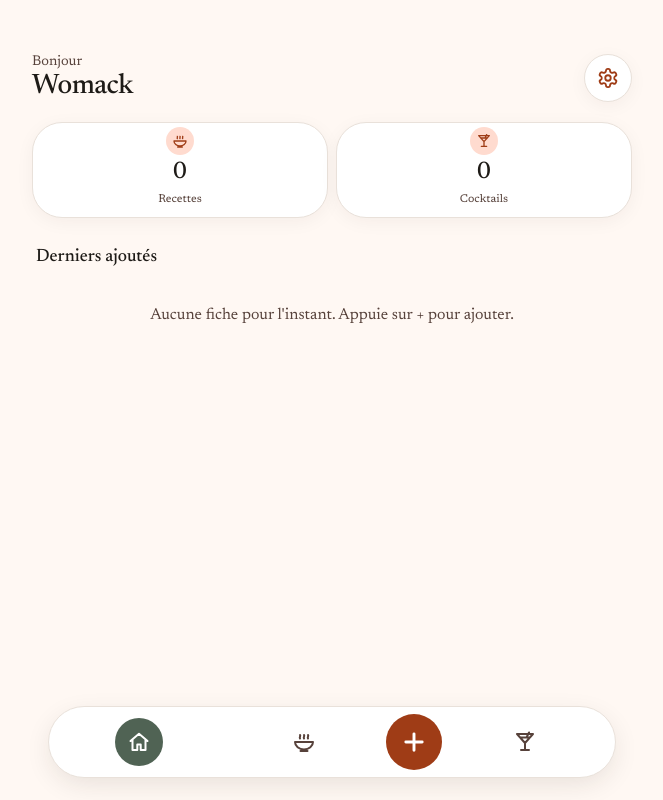
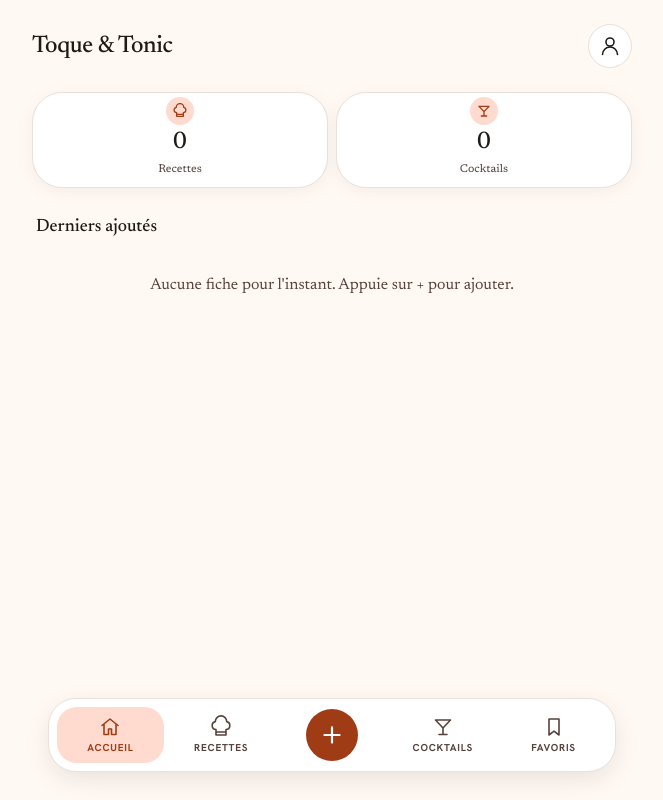
Before and after one commit to Womack82/toque-tonic, a plain HTML site: page index.html in a window 1280 px wide. Shown: the whole page, without its empty margins (308-971 px from the left). Drawn offline with Linux system fonts and the light colour scheme.

Commit message:
Refonte DA, étape 3 : barre d'onglets flottante avec Favoris, en-tête Toque & Tonic et bouton profil, Prénom caché (v1.5)
Co-Authored-By: Claude Opus 5.5 <noreply@anthropic.com>

```diff
--- a/app.js
+++ b/app.js
@@ -7,7 +7,7 @@
 // ⚠️ Doit toujours être le même que NOM_CACHE dans service-worker.js
 // Chaque changement, quel qu'il soit, ajoute 1 au second numéro
 // (v1.0 → v1.1 → v1.2…).
-const VERSION = "v1.4";
+const VERSION = "v1.5";
 
 // Noms sous lesquels on range les données dans la mémoire du téléphone.
 // Ils commencent par « toque-tonic » : Wodo est publiée sur le même site
@@ -58,7 +58,8 @@ function migrerFiches() {
 }
 migrerFiches();
 
-// La page affichée : "accueil" ou une catégorie ("recette", "cocktail")
+// La page affichée : "accueil", une catégorie ("recette", "cocktail")
+// ou "favoris"
 let pageActive = "accueil";
 
 // On récupère les morceaux de la page dont on a besoin
@@ -66,9 +67,8 @@ let pageActive = "accueil";
 const formulaire = document.getElementById("formulaire-ajout");
 const champTitre = document.getElementById("champ-titre");
 // En-tête, pages et barre du bas
-const entetePetit = document.getElementById("entete-petit");
-const enteteGrand = document.getElementById("entete-grand");
-const boutonAccueil = document.getElementById("bouton-accueil");
+const titreCategorie = document.getElementById("titre-categorie");
+const compteCategorie = document.getElementById("compte-categorie");
 const pageAccueil = document.getElementById("page-accueil");
 const pageCategorie = document.getElementById("page-categorie");
 const carres = document.querySelectorAll(".carre");
@@ -76,17 +76,13 @@ const listeRecents = document.getElementById("liste-recents");
 const recentsVide = document.getElementById("recents-vide");
 const liste = document.getElementById("liste");
 const messageVide = document.getElementById("message-vide");
-const onglets = document.querySelectorAll(".onglet");
+const onglets = document.querySelectorAll(".tabbar-onglet");
 
 // Nom du type affiché sous le titre des cartes
 const NOMS_SIMPLES = { recette: "Recette", cocktail: "Cocktail" };
 
-// Icônes des types, dessinées en SVG (24 × 24) pour pouvoir les colorer :
-// bol avec vapeur, verre à cocktail
-const ICONES_TYPES = {
-  recette: "M3 12h18a9 7.5 0 0 1-18 0z M8.5 21h7 M8 8.5c-1-1.2 1-2.3 0-3.5 M12 8.5c-1-1.2 1-2.3 0-3.5 M16 8.5c-1-1.2 1-2.3 0-3.5",
-  cocktail: "M4 4h16l-8 9z M7 7.5h10 M12 13v7 M8 20h8 M16 2.5l-2 4",
-};
+// Icônes des types (tracés de icones.js) : toque, coupe à cocktail
+const ICONES_TYPES = { recette: ICONES.toque, cocktail: ICONES.coupe };
 
 // Fabrique une icône SVG à partir d'un tracé (trait de la couleur du texte)
 function creerIcone(trace, classe = "icone-svg") {
@@ -102,7 +98,7 @@ function creerIcone(trace, classe = "icone-svg") {
 }
 
 // Les 2 catégories de la navigation
-const NOMS_PLURIELS = { recette: "Recettes", cocktail: "Cocktails" };
+const NOMS_PLURIELS = { recette: "Recettes", cocktail: "Cocktails", favoris: "Favoris" };
 
 // Date d'ajout d'un élément : son identifiant est l'heure de création
 // (Date.now()). Renvoie null si l'identifiant n'est pas une date.
@@ -144,11 +140,16 @@ function afficher(animer = false) {
   // Page catégorie
   liste.innerHTML = "";
   if (pageActive !== "accueil") {
-    const visibles = elements.filter((el) => el.type === pageActive);
+    // Favoris : les fiches marquées d'un signet ; sinon, un type
+    const visibles = pageActive === "favoris"
+      ? elements.filter((el) => estFiche(el.type) && el.favori)
+      : elements.filter((el) => el.type === pageActive);
     for (const el of visibles) liste.append(creerCarte(el));
-    messageVide.textContent = "Rien ici pour l'instant. Appuie sur + pour ajouter.";
+    messageVide.textContent = pageActive === "favoris"
+      ? "Aucun favori pour l'instant. Touche le signet d'une fiche pour la retrouver ici."
+      : "Rien ici pour l'instant. Appuie sur + pour ajouter.";
     messageVide.hidden = visibles.length > 0;
-    entetePetit.textContent = pluriel(visibles.length, "fiche");
+    compteCategorie.textContent = pluriel(visibles.length, "fiche");
   }
 
   if (animer && !sansAnimation.matches) {
@@ -164,27 +165,28 @@ function afficher(animer = false) {
   }
 }
 
-// Change de page : "accueil" ou une catégorie ("recette", "cocktail")
+// Change de page : "accueil", une catégorie ("recette", "cocktail")
+// ou "favoris"
 function allerA(page) {
   pageActive = page;
   const accueil = page === "accueil";
   pageAccueil.hidden = !accueil;
   pageCategorie.hidden = accueil;
-  enteteSalut();
-  // Catégorie surlignée dans la barre (le bouton Accueil garde toujours
-  // le même style ; aria-current indique la page aux lecteurs d'écran)
-  boutonAccueil.toggleAttribute("aria-current", accueil);
+  if (!accueil) titreCategorie.textContent = NOMS_PLURIELS[page];
+  // Onglet de la page surligné dans la barre
+  // (aria-current indique la page aux lecteurs d'écran)
   for (const onglet of onglets) {
-    const actif = onglet.dataset.type === page;
+    const actif = onglet.dataset.page === page;
     onglet.classList.toggle("actif", actif);
-    onglet.toggleAttribute("aria-current", actif);
+    if (actif) onglet.setAttribute("aria-current", "page");
+    else onglet.removeAttribute("aria-current");
   }
   window.scrollTo(0, 0);
   afficher(true);
 }
 
-// Prénom affiché sur l'accueil : gardé sur l'appareil (Réglages → Prénom),
-// « Womack » s'il n'a jamais été changé
+// Prénom : gardé sur l'appareil (Réglages → Prénom, rubrique cachée depuis
+// la v1.5 : l'accueil ne l'affiche plus), « Womack » s'il n'a jamais été changé
 const CLE_PRENOM = "toque-tonic-prenom";
 const PRENOM_PAR_DEFAUT = "Womack";
 function lirePrenom() {
@@ -195,17 +197,6 @@ function lirePrenom() {
   }
 }
 
-// En-tête de l'accueil : « Bonjour » (petit) et le prénom (grand).
-// Page catégorie : le nom de la catégorie en grand ; le petit texte
-// (« 8 fiches ») est écrit par afficher().
-function enteteSalut() {
-  if (pageActive === "accueil") {
-    entetePetit.textContent = "Bonjour";
-    enteteGrand.textContent = lirePrenom();
-  } else {
-    enteteGrand.textContent = NOMS_PLURIELS[pageActive];
-  }
-}
 
 // Fabrique la carte <li> d'un élément :
 // vignette + titre + type/année (+ date d'ajout sur l'accueil) ; un appui
@@ -693,15 +684,13 @@ const fermerReglages = () => panneauReglages.close();
 document.getElementById("reglages-fermer").addEventListener("click", fermerReglages);
 fermerSurVoile(panneauReglages, fermerReglages);
 
-// --- 4 quater bis. Navigation : accueil, catégories ----------
-boutonAccueil.addEventListener("click", () => allerA("accueil"));
+// --- 4 quater bis. Navigation : accueil, catégories, favoris ----------
 for (const carre of carres) {
   carre.querySelector(".carre-pastille").append(creerIcone(ICONES_TYPES[carre.dataset.type]));
   carre.addEventListener("click", () => allerA(carre.dataset.type));
 }
 for (const onglet of onglets) {
-  onglet.querySelector(".onglet-icone").append(creerIcone(ICONES_TYPES[onglet.dataset.type]));
-  onglet.addEventListener("click", () => allerA(onglet.dataset.type));
+  onglet.addEventListener("click", () => allerA(onglet.dataset.page));
 }
 
 // --- 4 quater. Ajouter un élément : menu des catégories, puis calque de saisie ---
@@ -829,11 +818,11 @@ document.getElementById("menu-fermer").addEventListener("click", fermerMenu);
 // boutons (pointer-events), ils arrivent donc sur le <dialog> lui-même
 fermerSurVoile(menuCategories, fermerMenu);
 
-// Bouton + : sur l'accueil, menu des catégories ; sur une page catégorie,
-// saisie directe dans cette catégorie (pendant l'appui : le clavier s'ouvre)
+// Bouton + : sur Recettes ou Cocktails, saisie directe dans cette catégorie
+// (pendant l'appui : le clavier s'ouvre) ; ailleurs, menu des catégories
 document.getElementById("bouton-ajouter").addEventListener("click", () => {
-  if (pageActive === "accueil") ouvrirMenu();
-  else ouvrirAjout(pageActive);
+  if (estFiche(pageActive)) ouvrirAjout(pageActive);
+  else ouvrirMenu();
 });
 // Flèche de retour : on referme le calque et on revient au menu
 document.getElementById("ajout-retour").addEventListener("click", () => {
@@ -2356,7 +2345,6 @@ function lireCle(nomStockage) {
     champPrenom.value = lirePrenom();
     // « Remettre Womack » n'a de sens que si le prénom a été changé
     boutonEffacerPrenom.hidden = lirePrenom() === PRENOM_PAR_DEFAUT;
-    if (pageActive === "accueil") enteteSalut();
   };
 
   formulairePrenom.addEventListener("submit", (evenement) => {
--- a/index.html
+++ b/index.html
@@ -25,23 +25,13 @@
   <link rel="stylesheet" href="style.css">
 </head>
 <body>
-  <main>
-    <!-- En-tête : logo W puis salutation (ou catégorie) à gauche,
-         bouton Réglages à droite (Accueil est dans la barre du bas) -->
+  <main class="place-tabbar">
+    <!-- En-tête : nom de l'app à gauche, bouton profil (ouvre les Réglages) à droite -->
     <header class="entete">
-      <div class="entete-textes">
-        <p id="entete-petit" class="entete-petit">Bonjour</p>
-        <h1 id="entete-grand" class="entete-grand">Womack</h1>
-      </div>
-      <div class="entete-boutons">
-        <button type="button" id="bouton-reglages" class="bouton-entete" aria-label="Réglages">
-          <!-- Roue dentée -->
-          <svg viewBox="0 0 24 24" class="icone-svg" aria-hidden="true">
-            <path d="M12.22 2h-.44a2 2 0 0 0-2 2v.18a2 2 0 0 1-1 1.73l-.43.25a2 2 0 0 1-2 0l-.15-.08a2 2 0 0 0-2.73.73l-.22.38a2 2 0 0 0 .73 2.73l.15.1a2 2 0 0 1 1 1.72v.51a2 2 0 0 1-1 1.74l-.15.09a2 2 0 0 0-.73 2.73l.22.38a2 2 0 0 0 2.73.73l.15-.08a2 2 0 0 1 2 0l.43.25a2 2 0 0 1 1 1.73V20a2 2 0 0 0 2 2h.44a2 2 0 0 0 2-2v-.18a2 2 0 0 1 1-1.73l.43-.25a2 2 0 0 1 2 0l.15.08a2 2 0 0 0 2.73-.73l.22-.39a2 2 0 0 0-.73-2.73l-.15-.08a2 2 0 0 1-1-1.74v-.5a2 2 0 0 1 1-1.74l.15-.09a2 2 0 0 0 .73-2.73l-.22-.38a2 2 0 0 0-2.73-.73l-.15.08a2 2 0 0 1-2 0l-.43-.25a2 2 0 0 1-1-1.73V4a2 2 0 0 0-2-2z"/>
-            <circle cx="12" cy="12" r="3"/>
-          </svg>
-        </button>
-      </div>
+      <p class="entete-marque">Toque &amp; Tonic</p>
+      <button type="button" id="bouton-reglages" class="btn-icone" aria-label="Profil et réglages">
+        <svg data-icone="profil"></svg>
+      </button>
     </header>
 
     <!-- Page d'accueil -->
@@ -61,26 +51,29 @@
       <p id="recents-vide" class="aide vide" hidden>Aucune fiche pour l'instant. Appuie sur + pour ajouter.</p>
     </section>
 
-    <!-- Page d'une catégorie (Recettes ou Cocktails) -->
+    <!-- Page d'une liste : Recettes, Cocktails ou Favoris -->
     <section id="page-categorie" hidden>
+      <h1 id="titre-categorie" class="t-ecran"></h1>
+      <p id="compte-categorie" class="t-italique compte-categorie"></p>
       <ul id="liste" class="liste"></ul>
       <p id="message-vide" class="aide vide" hidden></p>
 
     </section>
   </main>
 
-  <!-- Barre du bas, flottante, sur toutes les pages, icônes seules :
-       Accueil, Recettes | bouton + | Cocktails -->
-  <nav class="barre-bas" aria-label="Navigation">
-    <button type="button" id="bouton-accueil" class="bouton-accueil" aria-label="Accueil">
-      <svg viewBox="0 0 24 24" class="icone-svg" aria-hidden="true"><path d="M3.5 11 12 3.8l8.5 7.2 M5.5 9.5V20h4.8v-5.5h3.4V20h4.8V9.5"/></svg>
+  <!-- Barre d'onglets flottante, sur toutes les pages :
+       Accueil, Recettes | bouton + | Cocktails, Favoris.
+       data-page : la page ouverte par l'onglet (voir allerA dans app.js) -->
+  <nav class="tabbar" aria-label="Navigation">
+    <button type="button" class="tabbar-onglet" data-page="accueil"><svg data-icone="maison"></svg>Accueil</button>
+    <button type="button" class="tabbar-onglet" data-page="recette"><svg data-icone="toque"></svg>Recettes</button>
+    <!-- Accueil et Favoris : ouvre le choix Recette / Cocktail.
+         Recettes ou Cocktails : ouvre directement la saisie de ce type -->
+    <button type="button" id="bouton-ajouter" class="tabbar-plus" aria-label="Ajouter une recette ou un cocktail">
+      <svg data-icone="plus"></svg>
     </button>
-    <button type="button" class="onglet" data-type="recette" aria-label="Recettes"><span class="onglet-icone"></span></button>
-    <!-- Accueil : ouvre le menu des catégories. Page catégorie : ouvre la saisie -->
-    <button type="button" id="bouton-ajouter" class="bouton-plus" aria-label="Ajouter un élément">
-      <svg viewBox="0 0 24 24" class="icone-svg" aria-hidden="true"><path d="M12 5v14M5 12h14"/></svg>
-    </button>
-    <button type="button" class="onglet" data-type="cocktail" aria-label="Cocktails"><span class="onglet-icone"></span></button>
+    <button type="button" class="tabbar-onglet" data-page="cocktail"><svg data-icone="coupe"></svg>Cocktails</button>
+    <button type="button" class="tabbar-onglet" data-page="favoris"><svg data-icone="signet"></svg>Favoris</button>
   </nav>
 
   <!-- Panneau Réglages : descend du haut, sur un voile sombre.
@@ -103,8 +96,9 @@
 
       <!-- Menu : une ligne par rubrique -->
       <div id="vue-menu">
-        <!-- Prénom affiché sur l'accueil (« Bonjour … ») -->
-        <button type="button" class="ligne-reglage" data-vue="prenom">
+        <!-- Prénom : caché depuis la v1.5 (l'accueil n'affiche plus « Bonjour … ») ;
+             le code et la valeur enregistrée sont gardés -->
+        <button type="button" class="ligne-reglage" data-vue="prenom" hidden>
           <!-- Silhouette -->
           <span class="ligne-icone"><svg viewBox="0 0 24 24" class="icone-svg" aria-hidden="true"><circle cx="12" cy="8" r="4"/><path d="M4.5 20.5a7.5 7.5 0 0 1 15 0"/></svg></span>
           <span class="ligne-textes">
@@ -558,8 +552,8 @@
       <button type="button" class="choix-menu" data-type="recette"><span class="rond-menu"></span>Recette</button>
       <button type="button" class="choix-menu" data-type="cocktail"><span class="rond-menu"></span>Cocktail</button>
     </div>
-    <button type="button" id="menu-fermer" class="bouton-plus bouton-croix" aria-label="Fermer le menu">
-      <svg viewBox="0 0 24 24" class="icone-svg" aria-hidden="true"><path d="M12 5v14M5 12h14"/></svg>
+    <button type="button" id="menu-fermer" class="tabbar-plus bouton-croix" aria-label="Fermer le menu">
+      <svg data-icone="plus"></svg>
     </button>
   </dialog>
 
--- a/service-worker.js
+++ b/service-worker.js
@@ -7,7 +7,7 @@
 // téléphone continuera d'utiliser l'ancienne copie :
 // chaque changement ajoute 1 au second numéro : v1.0 → v1.1 → v1.2…
 // ⚠️ Change aussi VERSION en haut de app.js (affichée dans Réglages).
-const NOM_CACHE = "toque-tonic-v1.4";
+const NOM_CACHE = "toque-tonic-v1.5";
 
 // ⚠️ Si un seul de ces fichiers est introuvable, rien n'est mis en cache
 // (l'app ne marchera pas hors ligne) : vérifier chaque chemin.
--- a/style.css
+++ b/style.css
@@ -25,9 +25,11 @@
   --verre-ombre: var(--shadow-card);
   --verre-flou: none;
 
-  /* Distance entre le bas de l'écran et la barre du bas (au moins la
-     zone de la barre d'accueil de l'iPhone) */
-  --bas-barre: max(22px, env(safe-area-inset-bottom));
+  /* Bas de la barre d'onglets flottante : 28 px au-dessus de la zone de
+     sécurité de l'iPhone (voir .tabbar dans composants.css) */
+  --bas-barre: calc(28px + env(safe-area-inset-bottom));
+  /* Hauteur de la barre : 56 (onglet) + 2 × 8 (marges) + 2 × 1 (filet) */
+  --hauteur-barre: 74px;
 }
 
 * { box-sizing: border-box; }
@@ -43,15 +45,15 @@ body {
   font: var(--text-body);
   color: var(--ink);
   background: var(--background);
-  padding: 0 16px;
-}
-
-
+  padding: 0 var(--screen-margin);
+}
+
+
+/* La place sous la liste (pour que la barre d'onglets ne cache jamais la
+   dernière carte) vient de la classe .place-tabbar (composants.css) */
 main {
   max-width: 600px;
   margin: 0 auto;
-  /* Place libre sous la liste : la barre du bas ne cache jamais la dernière carte */
-  padding-bottom: calc(var(--bas-barre) + 72px + 28px);
 }
 
 h1, h2 { color: var(--texte); }
@@ -92,47 +94,26 @@ button, input, select, textarea, .etiquette, .badge {
 }
 
 /* ---------- En-tête ---------- */
-/* Gauche : logo W puis « Bonjour » / « Womack » (ou nombre / catégorie) ;
-   droite : bouton Réglages */
+/* Gauche : « Toque & Tonic » ; droite : bouton profil (Réglages) */
 .entete {
-  position: relative;
   display: flex;
   align-items: center;
   justify-content: space-between;
-  gap: 8px;
-  height: 48px;
-  box-sizing: content-box;
-  padding-top: max(54px, calc(env(safe-area-inset-top) + 10px));
-  margin-bottom: 20px;
-}
-/* margin-right: auto pousse le bouton Réglages tout à droite
-   et garde le logo collé aux textes */
-.entete-textes { position: relative; z-index: 1; min-width: 0; margin-right: auto; }
-.entete-petit { margin: 0; font-size: 14px; line-height: 1.2; color: var(--gris); }
-.entete-grand {
+  gap: var(--space-2);
+  padding-top: max(var(--space-6), calc(env(safe-area-inset-top) + var(--space-2)));
+  margin-bottom: var(--space-6);
+}
+.entete-marque {
   margin: 0;
-  font-size: 28px;
-  font-weight: 500;
-  line-height: 1.15;
-  letter-spacing: -0.02em;
-  white-space: nowrap;
-}
-
-.entete-boutons { position: relative; z-index: 1; display: flex; gap: 8px; flex-shrink: 0; }
-/* Bouton rond de 48 px (Réglages) : verre, icône bleue */
-.bouton-entete {
-  display: flex;
-  align-items: center;
-  justify-content: center;
-  width: 48px;
-  height: 48px;
-  padding: 0;
-  border-radius: 50%;
-  background: var(--verre-fond);
-  border: var(--verre-bord);
-  box-shadow: var(--verre-ombre);
-  color: var(--bleu);
-}
+  font: var(--text-card-title);
+  font-size: 24px;
+  line-height: 32px;
+  letter-spacing: var(--tracking-title);
+  color: var(--ink);
+}
+
+/* Titre des pages de liste (Recettes, Cocktails, Favoris) et nombre de fiches */
+.compte-categorie { margin: var(--space-1) 0 var(--space-5); }
 
 /* ---------- Accueil : 2 carrés (Recettes, Cocktails) ---------- */
 .carres { display: flex; gap: 8px; }
@@ -308,80 +289,6 @@ button, input, select, textarea, .etiquette, .badge {
   animation-delay: calc(var(--rang, 0) * 40ms);
 }
 @keyframes apparaitre-bas { from { opacity: 0; transform: translateY(16px); } }
-
-/* ---------- Barre du bas (flottante, sur toutes les pages) ---------- */
-/* Accueil, Recettes | bouton + | Cocktails : 4 colonnes
-   de même largeur (le + est donc un peu décalé du centre).
-   Icônes seules (le nom est dans aria-label). */
-.barre-bas {
-  position: fixed;
-  left: calc(16px + env(safe-area-inset-left));
-  right: calc(16px + env(safe-area-inset-right));
-  bottom: var(--bas-barre);
-  z-index: 20;
-  display: grid;
-  grid-template-columns: repeat(2, 1fr) auto 1fr;
-  align-items: center;
-  justify-items: center;
-  max-width: 568px;
-  height: 72px;
-  margin: 0 auto;
-  padding: 0 8px;
-  border-radius: 36px;
-  background: var(--card);
-  border: var(--verre-bord);
-  box-shadow: var(--shadow-bar);
-  -webkit-backdrop-filter: none;
-  backdrop-filter: none;
-}
-/* Bouton catégorie : 44 × 48, icône 24 px grise */
-.onglet {
-  display: flex;
-  align-items: center;
-  justify-content: center;
-  width: 44px;
-  height: 48px;
-  padding: 0;
-  border: none;
-  border-radius: 24px;
-  background: transparent;
-  color: var(--gris);
-}
-.onglet-icone { display: flex; }
-.onglet-icone .icone-svg { width: 24px; height: 24px; }
-/* Catégorie affichée : fond bleu pâle, icône bleue */
-.onglet.actif { background: var(--primary-tint); color: var(--primary); }
-
-/* Bouton Accueil : se démarque, toujours le même style (actif ou non) :
-   rond 48 px, dégradé bleu, icône blanche, liseré blanc, ombre bleue */
-.bouton-accueil {
-  display: flex;
-  align-items: center;
-  justify-content: center;
-  width: 48px;
-  height: 48px;
-  padding: 0;
-  border: none;
-  border-radius: 50%;
-  background: var(--sage);
-  color: var(--on-primary);
-}
-.bouton-accueil .icone-svg { width: 24px; height: 24px; }
-
-/* Bouton + : rond 56 px, dégradé orange, icône marine, ombre orange */
-.bouton-plus {
-  display: flex;
-  align-items: center;
-  justify-content: center;
-  width: 56px;
-  height: 56px;
-  padding: 0;
-  border: none;
-  border-radius: 50%;
-  background: var(--primary);
-  color: var(--on-primary);
-}
-.bouton-plus .icone-svg { width: 28px; height: 28px; stroke-width: 2.5; }
 
 /* ---------- Menu des catégories (bouton + de l'accueil) ---------- */
 /* Le <dialog> couvre tout l'écran, transparent : seul le voile se voit */
@@ -412,7 +319,7 @@ button, input, select, textarea, .etiquette, .badge {
   position: fixed;
   left: 0;
   right: 0;
-  bottom: calc(var(--bas-barre) + 72px + 14px);
+  bottom: calc(var(--bas-barre) + var(--hauteur-barre) + 14px);
   display: flex;
   gap: 4px;
   width: max-content;
@@ -458,14 +365,16 @@ button, input, select, textarea, .etiquette, .badge {
 @keyframes surgir { from { opacity: 0; transform: translateY(12px); } }
 
 /* Copie du bouton + posée exactement sur celui de la barre (au-dessus du
-   voile) : elle pivote de 45° et devient une croix de fermeture */
+   voile) : elle pivote de 45° et devient une croix de fermeture.
+   Le + (52 px) est au centre de la barre : bas de la barre + 11 px
+   (filet 1 + marge 8 + (56 − 52) / 2) */
 #menu-fermer {
   position: fixed;
-  left: calc(50% - 28px);
-  bottom: calc(var(--bas-barre) + 8px);
-}
-.bouton-croix .icone-svg { transform: rotate(45deg); }
-.menu-categories[open] .bouton-croix .icone-svg { animation: pivoter 200ms ease-out; }
+  left: calc(50% - 26px);
+  bottom: calc(var(--bas-barre) + 11px);
+}
+.bouton-croix .icone { transform: rotate(45deg); }
+.menu-categories[open] .bouton-croix .icone { animation: pivoter 200ms ease-out; }
 @keyframes pivoter { from { transform: rotate(0deg); } }
 
 /* ---------- Panneaux (Réglages en haut, actions en bas) ---------- */
@@ -696,7 +605,6 @@ button,
     border-color: var(--accent-survol);
     filter: none;
   }
-  .bouton-plus:hover { filter: brightness(1.05); }
 }
 
 /* Appui (doigt ou clic) : le bouton s'enfonce légèrement.
@@ -717,7 +625,6 @@ button:active,
   border-color: var(--accent-survol);
   filter: none;
 }
-.bouton-plus:active { filter: brightness(1.08); }
 
 /* Contour bien visible quand on navigue au clavier (touche Tab) */
 button:focus-visible,
@@ -1700,8 +1607,6 @@ form.edition .ia-photo-choix input {
   .verre,
   .verre-flou,
   .carte,
-  .bouton-entete,
-  .barre-bas,
   .panneau,
   .menu-carte,
   .fiche-retour,
```
Also changed, not shown: 1 other file.
